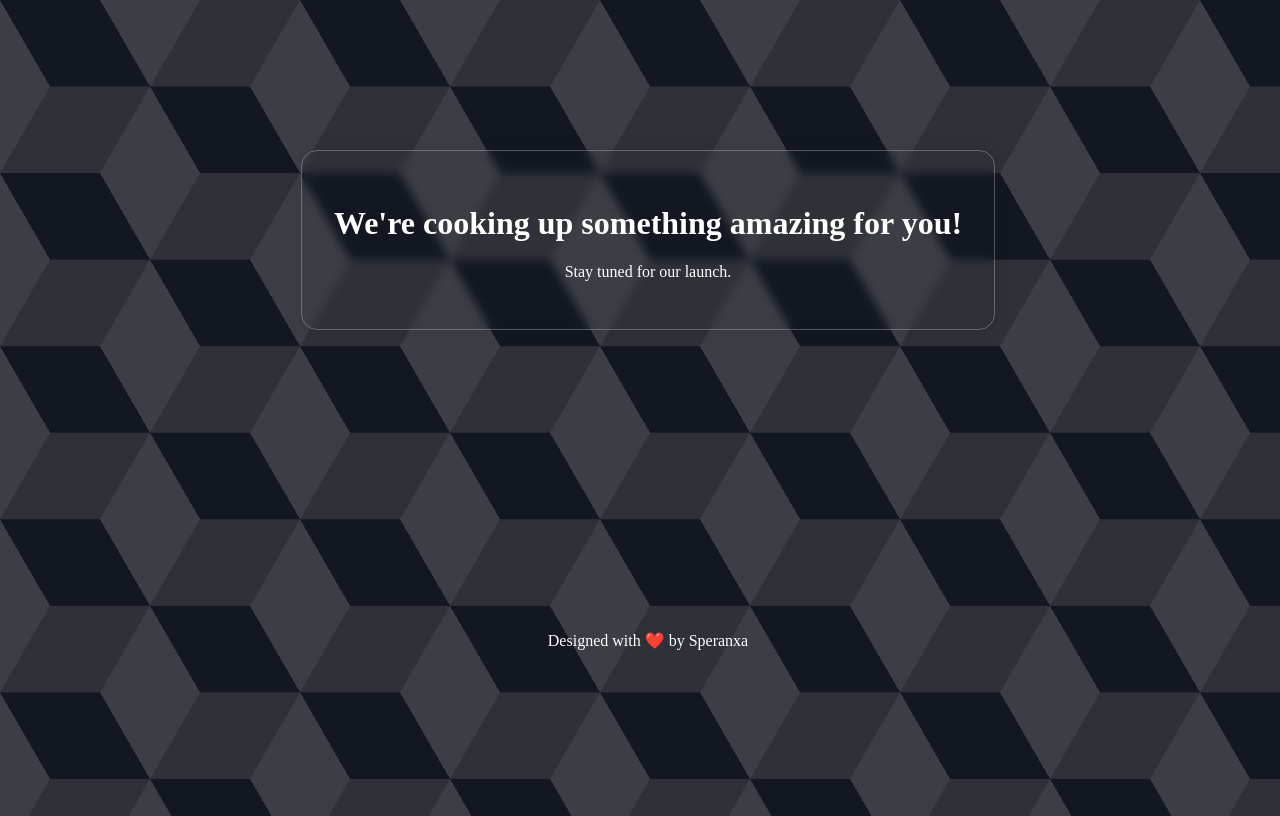
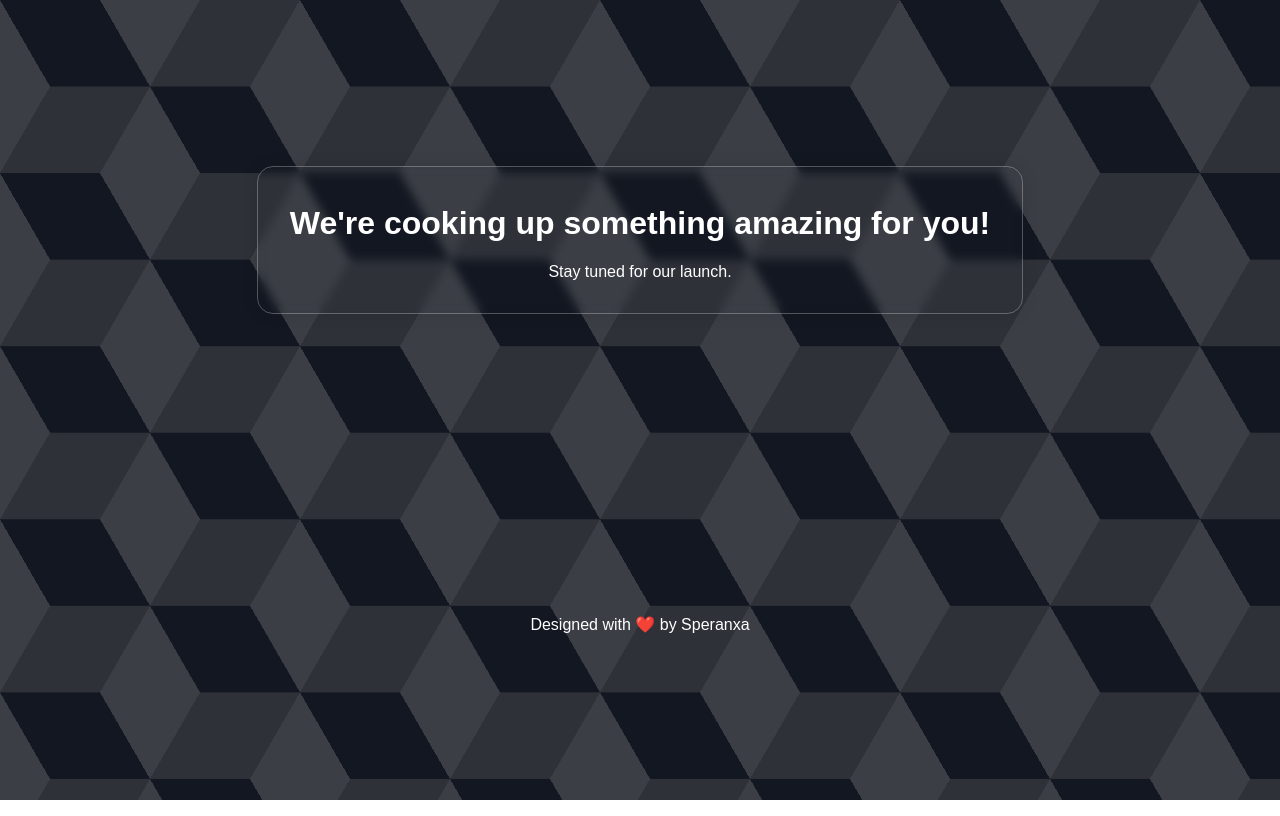
Before and after one commit to elevatebox/elevatebox-dummy, a plain HTML site: page index.html in a window 1280 px wide. Drawn offline with Linux system fonts and the light colour scheme.

Commit message:
Update the ui A bit

```diff
--- a/index.html
+++ b/index.html
@@ -5,6 +5,12 @@
     <meta name="viewport" content="width=device-width, initial-scale=1" />
     <title>Elevatebox | Coming Soon</title>
     <style>
+      * {
+        margin: 0;
+        padding: 0;
+        box-sizing: border-box;
+      }
+
       html {
         --s: 300px; /* control the size*/
         --c1: #2e3138;
@@ -28,11 +34,13 @@
       }
 
       body {
+        padding: 1rem;
         height: 100vh;
         width: 100vw;
         display: grid;
         place-items: center;
         color: #fff;
+        font-family: Arial, Helvetica, sans-serif;
       }
 
       main {
@@ -43,6 +51,11 @@
         box-shadow: 0 0 1rem rgba(0, 0, 0, 0.1);
         border: 1px solid #fff4;
         backdrop-filter: blur(5px);
+      }
+
+      h1 {
+        line-height: 1.5;
+        margin-bottom: 1rem;
       }
     </style>
   </head>
```
